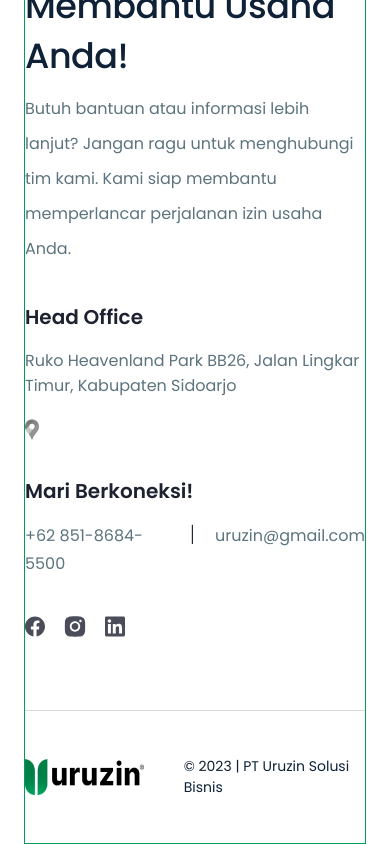
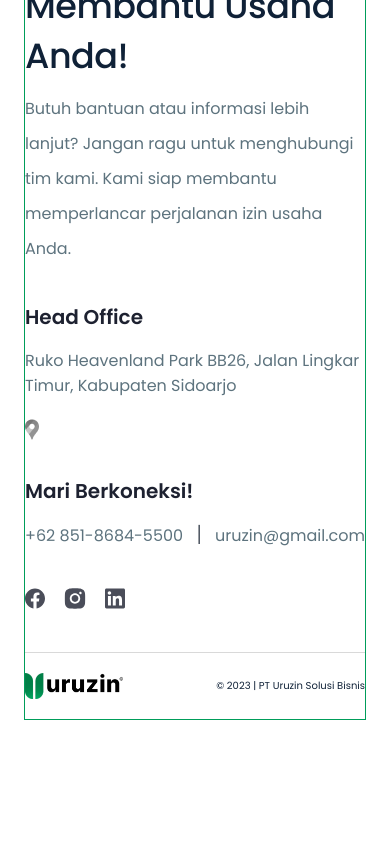
Before and after one commit to farrez30/uruzin, a React (Create React App) app: page / in a window 390 px wide. Shown: the part 5265-6109 px from the top of the page. After the commit the page ends 5985 px from the top, so only its background shows below. Built offline with nearby package versions, Linux system fonts and the light colour scheme.

Commit message:
responsiveness footer & hubungi kami section

```diff
--- a/src/components/Footer/Footer.jsx
+++ b/src/components/Footer/Footer.jsx
@@ -5,11 +5,11 @@ const Footer = () => {
   return (
     <>
       <hr className="h-[1px] w-full text-center text-light-gray-uruzin" />
-      <footer className="flex gap-10 justify-start mt-[45px] mb-[45px] items-center">
+      <footer className="flex gap-10 justify-start mt-5 lg:mt-[45px] mb-5 lg:mb-[45px] items-center justify-between">
         <div>
-          <img src={uruzinLogo} className="h-9" alt="uruzin logo" />
+          <img src={uruzinLogo} className="h-[26px] lg:h-9" alt="uruzin logo" />
         </div>
-        <p className="font-poppins font-normal text-dark-blue-uruzin text-[14px] tracking-[0px]">
+        <p className="font-poppins font-normal text-dark-blue-uruzin text-[10px] lg:text-[14px] tracking-[0px]">
           © 2023 | PT Uruzin Solusi Bisnis
         </p>
       </footer>
--- a/src/components/HubungiKami/HubungiKami.jsx
+++ b/src/components/HubungiKami/HubungiKami.jsx
@@ -4,7 +4,7 @@ import EmailForm from "./EmailForm";
 
 const HubungiKami = () => {
   return (
-    <section id="hubungikami" className="flex flex-col mb-[70px] pt-10 lg:pt-[168px]">
+    <section id="hubungikami" className="flex flex-col mb-[40px] lg:mb-[70px] pt-10 lg:pt-[168px]">
       <div className="flex flex-col lg:flex-row lg:items-center lg:gap-[170px]">
         <article className="flex flex-col lg:w-[50%]">
           <h2 className="hidden lg:block font-poppins font-light text-[12px] leading-normal text-green-uruzin tracking-[2px] rounded-[10px] border border-solid border-green-uruzin py-[5px] px-7 max-w-max">
@@ -36,7 +36,7 @@ const HubungiKami = () => {
             <h1 className="font-poppins font-semibold text-[20px] leading-[32px] text-primary-content-uruzin tracking-[0px] mb-[15px]">
               Mari Berkoneksi!
             </h1>
-            <div className="flex justify-between mb-[35px] gap-5">
+            <div className="flex justify-between mb-[35px] lg:gap-5">
               <a
                 href=""
                 className="font-poppins font-normal text-[16px] leading-[28px] text-gray-uruzin tracking-[0px]"
```
